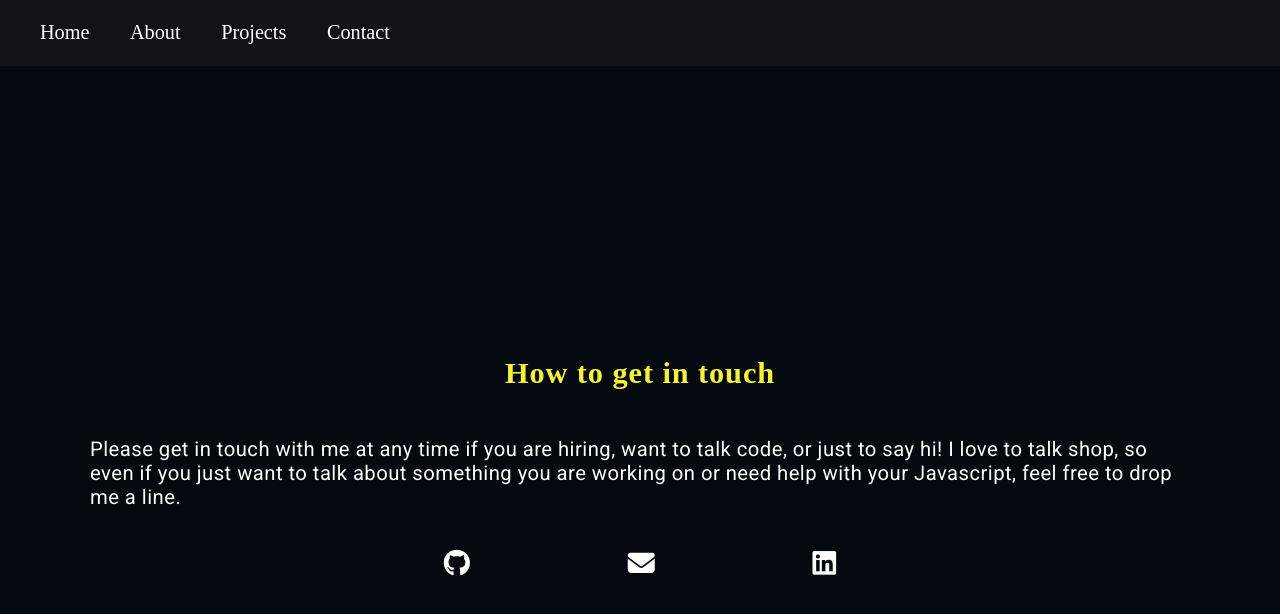
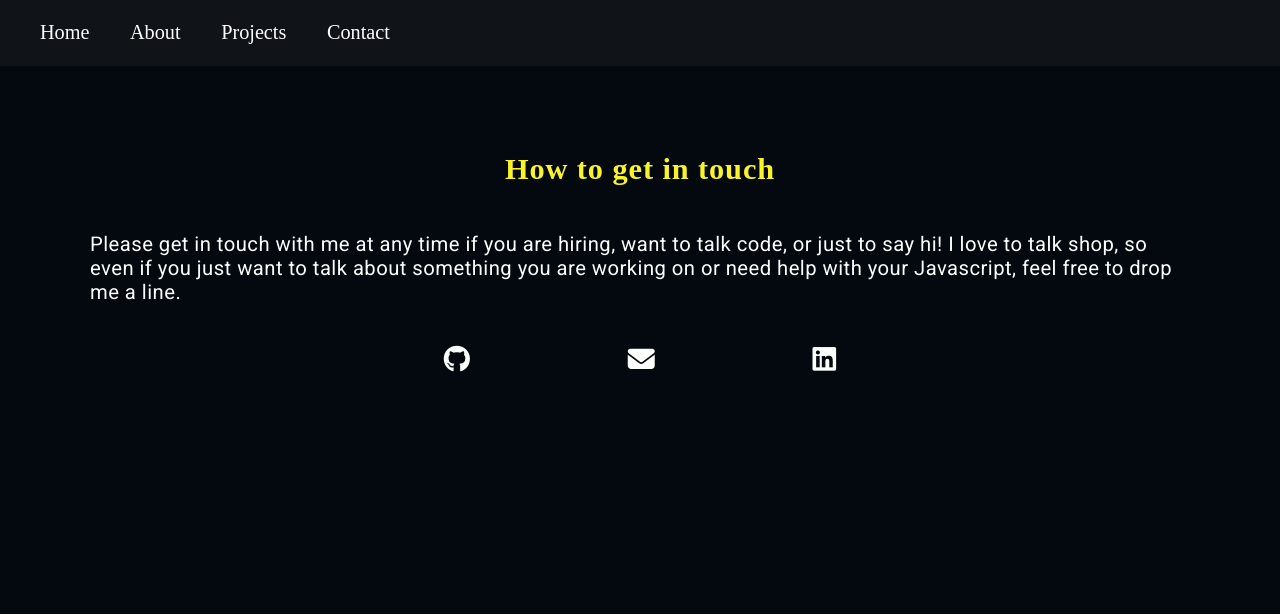
Before and after one commit to r-kadel/portfolio-v2, a React (Create React App) app: page /contact in a window 1280 px wide. Shown: the top 614 px of the page. Built offline with nearby package versions, Linux system fonts and the light colour scheme.

Commit message:
fix contact

```diff
--- a/src/Components/App/App.css
+++ b/src/Components/App/App.css
@@ -4,7 +4,6 @@
   color: #FDFFFC;
   display: flex;
   flex-direction: column;
-  justify-content: center;
 }
 
 h3 {
--- a/src/Pages/Contact/Contact.css
+++ b/src/Pages/Contact/Contact.css
@@ -2,7 +2,6 @@
   display: flex;
   flex-direction: column;
   align-items: center;
-  justify-content: center;
   padding: 3em;
   height: 100%;
   max-width: 1100px;
```
